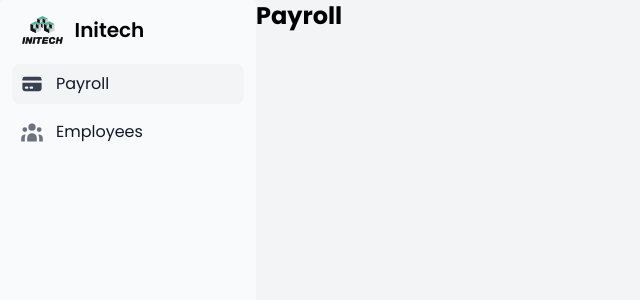
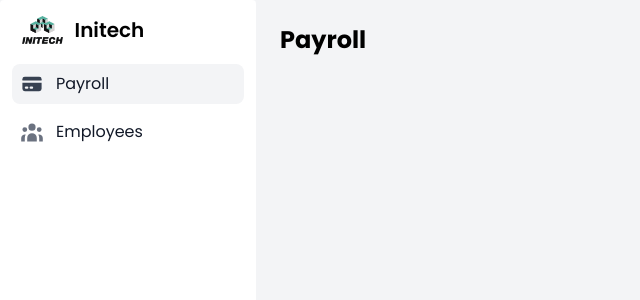
Before and after one commit to thesavvydev/initech, a Next.js app: page / in a window 1280 px wide. Shown: the top 300 px of the page, without its empty margins (0-640 px from the left). Built offline with nearby package versions, Linux system fonts and the light colour scheme.

Commit message:
Update main layout and sidebar

```diff
--- a/src/app/(authenticated)/layout.tsx
+++ b/src/app/(authenticated)/layout.tsx
@@ -4,7 +4,7 @@ export default function Layout({ children }: { children: React.ReactNode }) {
   return (
     <main className="h-full flex">
       <LayoutSidebar />
-      {children}
+      <div className="flex flex-col gap-6 p-6 w-full">{children}</div>
     </main>
   );
 }
--- a/src/app/(authenticated)/sidebar.tsx
+++ b/src/app/(authenticated)/sidebar.tsx
@@ -1,8 +1,9 @@
 "use client";
 
-import { Sidebar } from "flowbite-react";
+import { Sidebar, theme } from "flowbite-react";
 import { usePathname } from "next/navigation";
 import { HiCreditCard, HiUserGroup } from "react-icons/hi";
+import { twMerge } from "tailwind-merge";
 
 const menuItems = [
   {
@@ -20,7 +21,17 @@ const menuItems = [
 export default function LayoutSidebar() {
   const pathname = usePathname();
   return (
-    <Sidebar>
+    <Sidebar
+      theme={{
+        root: {
+          base: twMerge(
+            theme.sidebar.root.base,
+            "sticky top-0 shrink-0 h-screen"
+          ),
+          inner: twMerge(theme.sidebar.root.inner, "bg-white"),
+        },
+      }}
+    >
       <Sidebar.Logo href="/" img="/logo.png" imgAlt="Initech">
         Initech
       </Sidebar.Logo>
--- a/src/app/layout.tsx
+++ b/src/app/layout.tsx
@@ -14,8 +14,10 @@ export default function RootLayout({
   children: React.ReactNode;
 }) {
   return (
-    <html lang="en" className="h-full bg-gray-100">
-      <body className={twMerge(poppins.className, "h-full")}>{children}</body>
+    <html lang="en" className="min-h-full bg-gray-100">
+      <body className={twMerge(poppins.className, "min-h-full")}>
+        {children}
+      </body>
     </html>
   );
 }
```
